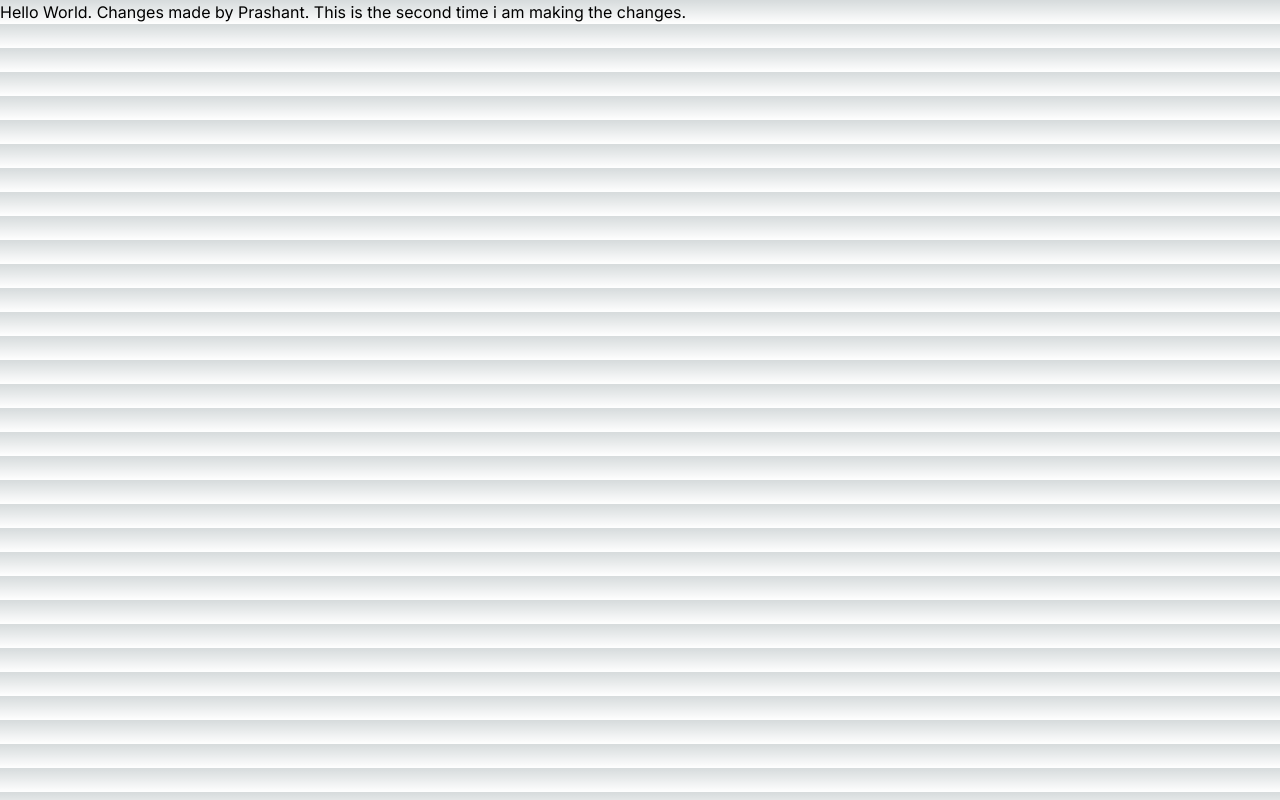
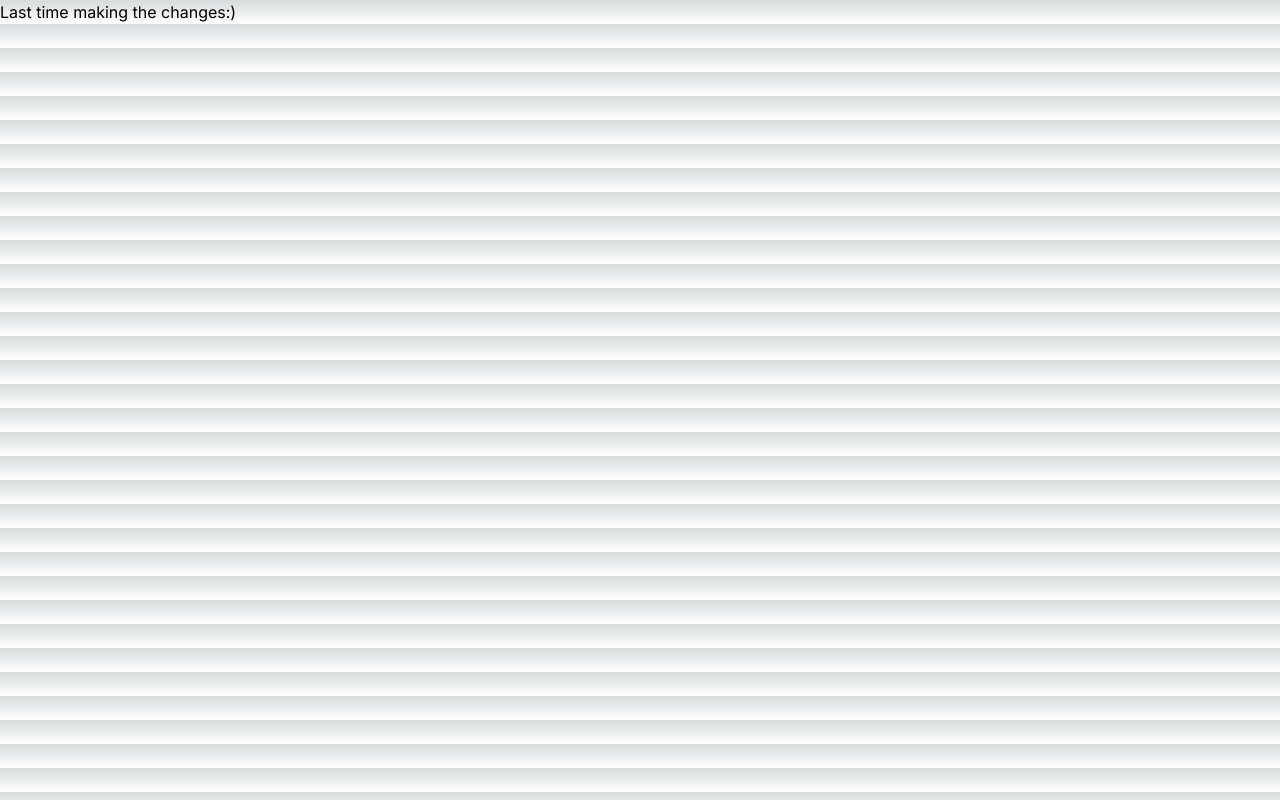
Before and after one commit to pledge-snt-club/website-frontend, a Next.js app: page / in a window 1280 px wide. Built offline with nearby package versions, Linux system fonts and the light colour scheme.

Commit message:
again new changes

```diff
--- a/app/page.tsx
+++ b/app/page.tsx
@@ -4,7 +4,7 @@ import Image from 'next/image'
 export default function Home() {
   return (
     <>
-    <div>Hello World. Changes made by Prashant. This is the second time i am making the changes.</div>
+    <div>Last time making the changes:)</div>
     </>
   )
 }
```
